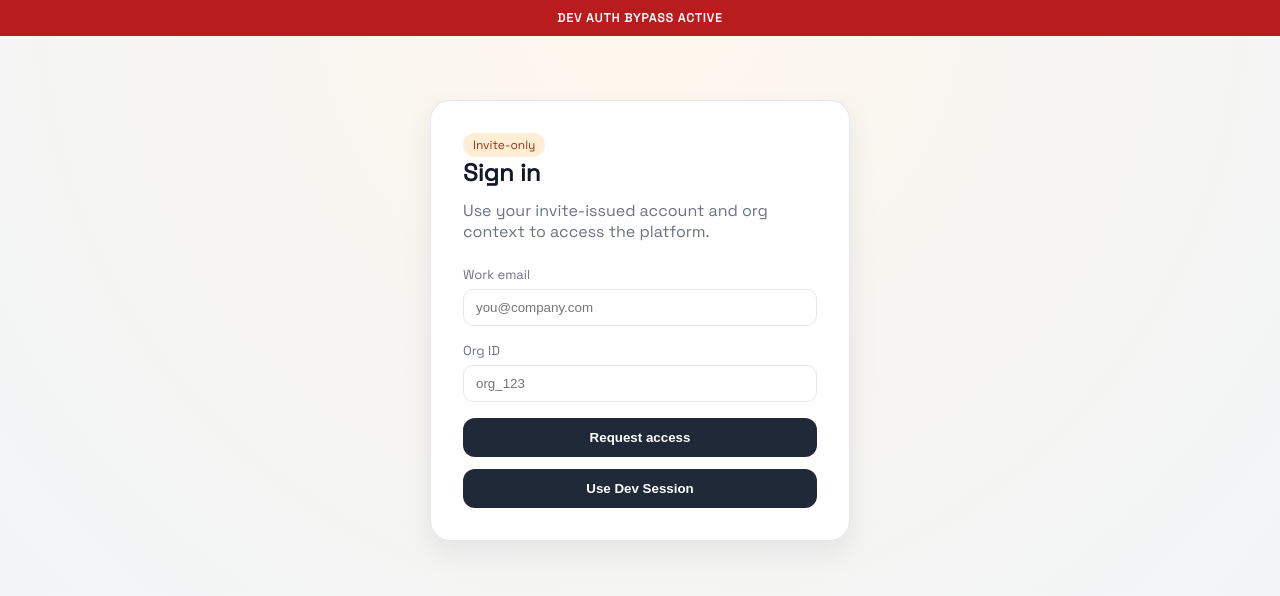
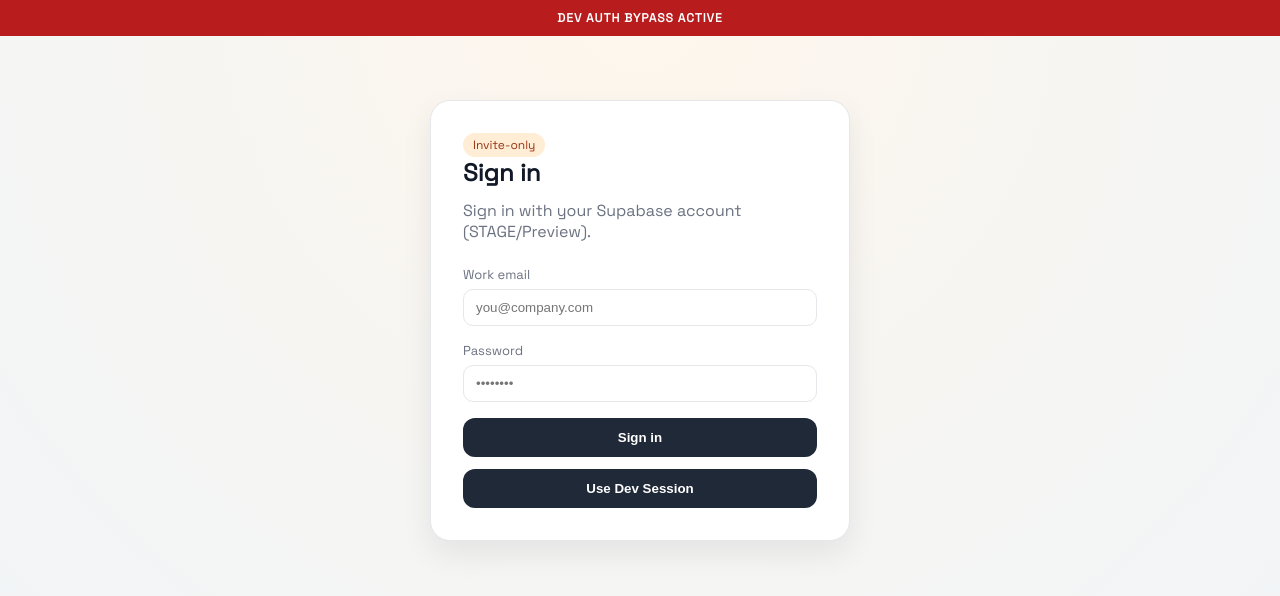
Before and after one commit to lreed7072-TX/Serviceops-ai, a Next.js app: page /login in a window 1280 px wide. Shown: the top 596 px of the page. Built offline with nearby package versions, Linux system fonts and the light colour scheme; no server answers.

Commit message:
feat: sign in with Supabase on login page

```diff
--- a/src/app/(auth)/login/page.tsx
+++ b/src/app/(auth)/login/page.tsx
@@ -1,6 +1,8 @@
 "use client";
 
 import { useRouter } from "next/navigation";
+import { useState } from "react";
+import { createSupabaseBrowserClient } from "@/lib/supabase/client";
 import { setDevAuthSession } from "@/lib/dev-auth";
 
 const devSessionDefaults = {
@@ -13,15 +15,35 @@ const devSessionDefaults = {
   role: process.env.NEXT_PUBLIC_DEV_ROLE ?? "ADMIN",
 };
 
-const isProduction = process.env.NODE_ENV === "production";
-const canUseDevSession =
-  !isProduction &&
-  devSessionDefaults.orgId &&
-  devSessionDefaults.userId &&
-  devSessionDefaults.role;
+// Show dev session button only when explicitly enabled for Preview/dev
+const canUseDevSession = process.env.NEXT_PUBLIC_DEV_AUTH_BYPASS === "true";
 
 export default function LoginPage() {
   const router = useRouter();
+  const supabase = createSupabaseBrowserClient();
+
+  const [email, setEmail] = useState("");
+  const [password, setPassword] = useState("");
+  const [status, setStatus] = useState<string>("");
+
+  const handleLogin = async (e: React.FormEvent) => {
+    e.preventDefault();
+    setStatus("Signing in...");
+
+    const { error } = await supabase.auth.signInWithPassword({
+      email,
+      password,
+    });
+
+    if (error) {
+      setStatus(error.message);
+      return;
+    }
+
+    setStatus("Signed in. Redirecting...");
+    router.push("/work-orders");
+    router.refresh();
+  };
 
   const handleDevLogin = () => {
     if (!canUseDevSession) return;
@@ -33,16 +55,45 @@ export default function LoginPage() {
     <div className="login-card">
       <span className="badge">Invite-only</span>
       <h2>Sign in</h2>
-      <p>Use your invite-issued account and org context to access the platform.</p>
-      <form>
+      <p>Sign in with your Supabase account (STAGE/Preview).</p>
+
+      <form onSubmit={handleLogin}>
         <label htmlFor="email">Work email</label>
-        <input id="email" name="email" type="email" placeholder="you@company.com" />
-        <label htmlFor="org">Org ID</label>
-        <input id="org" name="org" placeholder="org_123" />
-        <button type="button">Request access</button>
+        <input
+          id="email"
+          name="email"
+          type="email"
+          placeholder="you@company.com"
+          value={email}
+          onChange={(e) => setEmail(e.target.value)}
+          autoComplete="email"
+          required
+        />
+
+        <label htmlFor="password">Password</label>
+        <input
+          id="password"
+          name="password"
+          type="password"
+          placeholder="••••••••"
+          value={password}
+          onChange={(e) => setPassword(e.target.value)}
+          autoComplete="current-password"
+          required
+        />
+
+        <button type="submit">Sign in</button>
       </form>
+
+      {status ? <p style={{ marginTop: 12, opacity: 0.9 }}>{status}</p> : null}
+
       {canUseDevSession && (
-        <button type="button" className="dev-session-button" onClick={handleDevLogin}>
+        <button
+          type="button"
+          className="dev-session-button"
+          onClick={handleDevLogin}
+          style={{ marginTop: 12 }}
+        >
           Use Dev Session
         </button>
       )}
```
